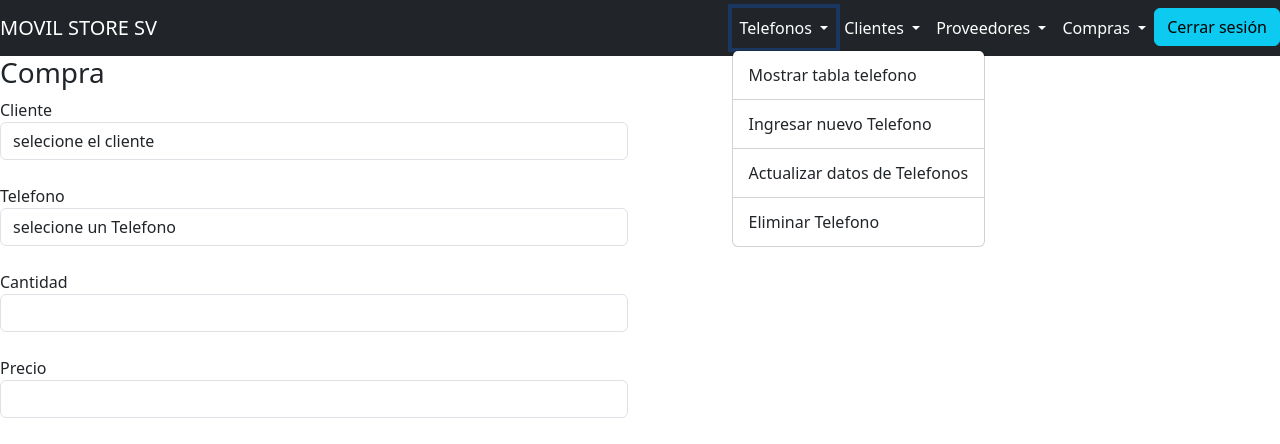
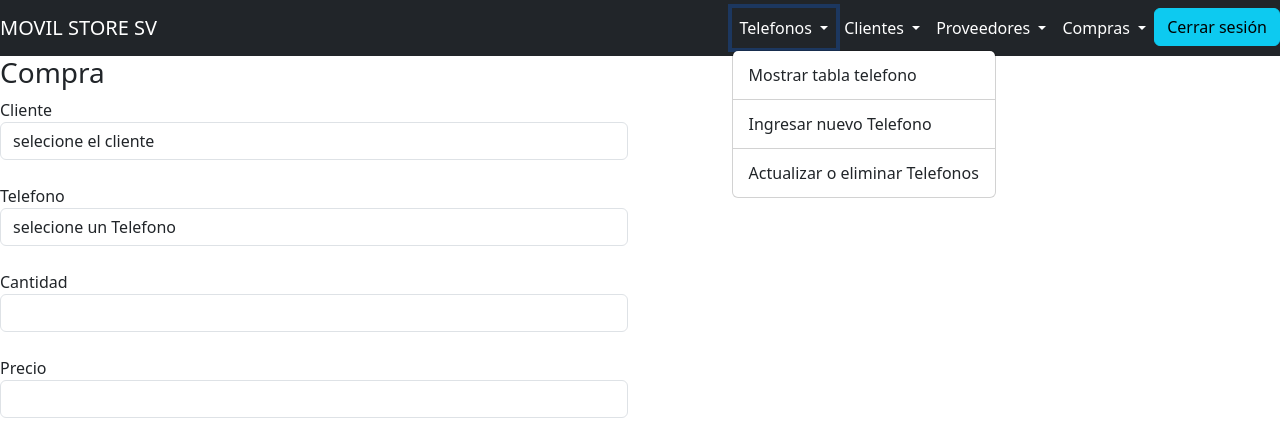
Before and after one commit to MiguelZelaya5/App_flask_mysql, a Flask app: page /mostrarteleymostrarcompra in a window 1280 px wide, after a click on "Telefonos". Shown: the top 444 px of the page. Run offline with Flask 3, Linux system fonts and the light colour scheme; data that the repository does not hold is empty; some libraries are stand-ins or nearby versions.

Commit message:
proyectoterminadofinal

```diff
--- a/templates/todointerfaz.html
+++ b/templates/todointerfaz.html
@@ -25,9 +25,8 @@
                           <li><hr class="dropdown-divider"></li>
                           <li><a class="dropdown-item" href="{{url_for('tablatel')}}">Ingresar nuevo Telefono</a></li>
                           <li><hr class="dropdown-divider"></li>
-                          <li><a class="dropdown-item" href="#">Actualizar datos de Telefonos</a></li>
-                          <li><hr class="dropdown-divider"></li>
-                          <li><a class="dropdown-item" href="#">Eliminar Telefono</a></li>
+                          <li><a class="dropdown-item" href="{{url_for('tablatelefonos')}}">Actualizar o eliminar Telefonos</a></li>
+
                         </ul>
                       </li>
                       <li class="nav-item dropdown">
@@ -38,11 +37,10 @@
 
                           <li><a class="dropdown-item" href="mostrartodoslosclientes">Mostrar tabla Cliente</a></li>
                           <li><hr class="dropdown-divider"></li>
-                          <li><a class="dropdown-item" href="#">Ingresar nuevo Cliente</a></li>
+                          <li><a class="dropdown-item" href="{{url_for('mostrartodoslosclientesinsert')}}">Ingresar nuevo Cliente</a></li>
                           <li><hr class="dropdown-divider"></li>
-                          <li><a class="dropdown-item" href="#">Actualizar datos de Clientes</a></li>
-                          <li><hr class="dropdown-divider"></li>
-                          <li><a class="dropdown-item" href="#">Eliminar Clientes</a></li>
+                          <li><a class="dropdown-item" href="{{url_for('mostrartodoslosclientes')}}">Actualizar o eliminar Clientes</a></li>
+
                         </ul>
                       </li>
                       <li class="nav-item dropdown">
@@ -52,11 +50,10 @@
                         <ul class="dropdown-menu" aria-labelledby="navbarScrollingDropdown">
                           <li><a class="dropdown-item" href="{{url_for('mostrartodoslosproveedores')}}">Mostrar tabla proveedor</a></li>
                           <li><hr class="dropdown-divider"></li>
-                          <li><a class="dropdown-item" href="#">Ingresar nuevo Proveedor</a></li>
+                          <li><a class="dropdown-item" href="{{url_for('mostrartodoslosproveedoresinsert')}}">Ingresar nuevo Proveedor</a></li>
                           <li><hr class="dropdown-divider"></li>
-                          <li><a class="dropdown-item" href="#">Actualizar datos de Proveedores</a></li>
-                          <li><hr class="dropdown-divider"></li>
-                          <li><a class="dropdown-item" href="#">Eliminar Proveedores</a></li>
+                          <li><a class="dropdown-item" href="{{url_for('mostrartodoslosproveedores')}}">Actualizar o Eliminar Proveedores</a></li>
+
                         </ul>
                       </li>
                       <li class="nav-item dropdown">
@@ -67,11 +64,10 @@
 
                           <li><a class="dropdown-item" href="{{url_for('mostrartodoslascompras')}}">Mostrar tabla compras</a></li>
                           <li><hr class="dropdown-divider"></li>
-                          <li><a class="dropdown-item" href="#">Ingresar nueva Compra</a></li>
+                          <li><a class="dropdown-item" href="{{url_for('mostrarteleymostrarcompra')}}">Ingresar nueva Compra</a></li>
                           <li><hr class="dropdown-divider"></li>
-                          <li><a class="dropdown-item" href="#">Actualizar datos de las Compras</a></li>
-                          <li><hr class="dropdown-divider"></li>
-                          <li><a class="dropdown-item" href="#">Eliminar Compras</a></li>
+                          <li><a class="dropdown-item" href="{{url_for('mostrartodoslascompras')}}">Actualizar o Eliminar Compra</a></li>
+
                         </ul>
                       </li>
 
```
